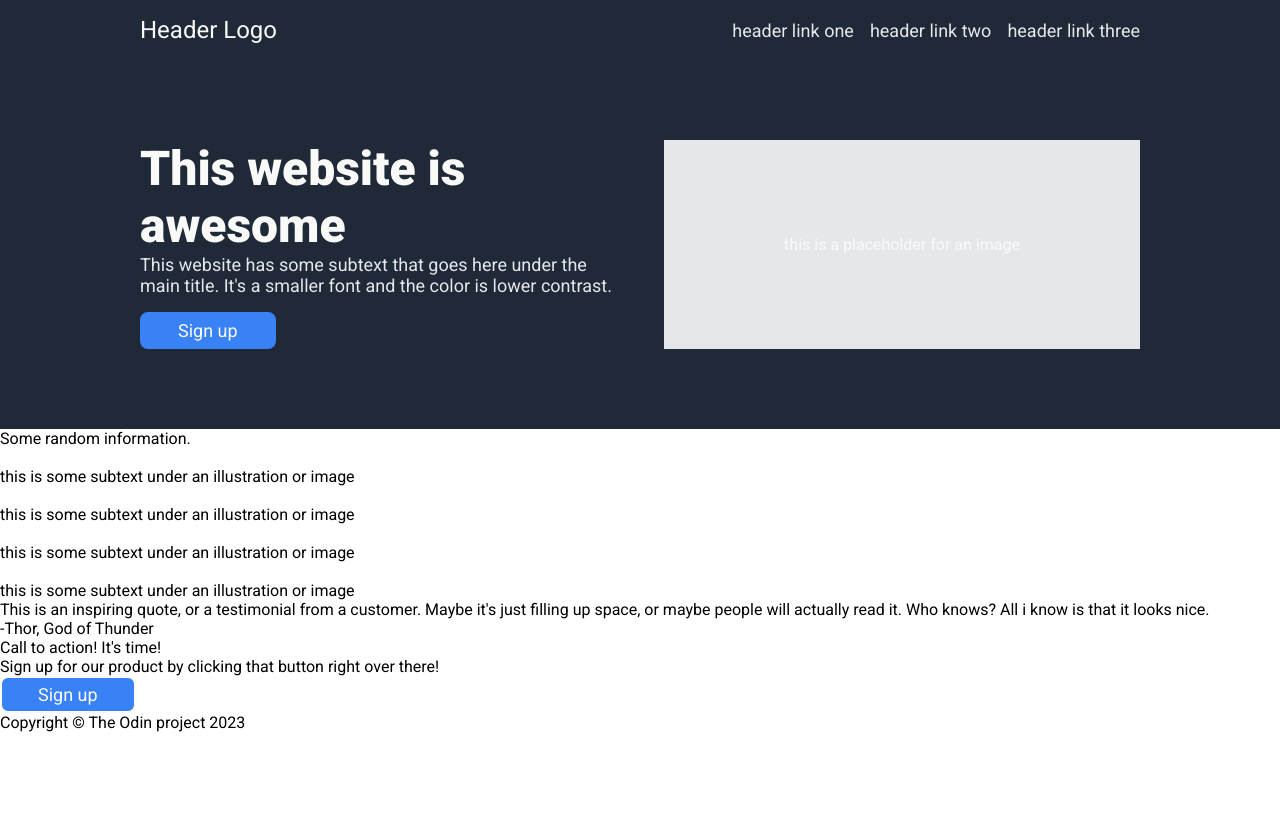
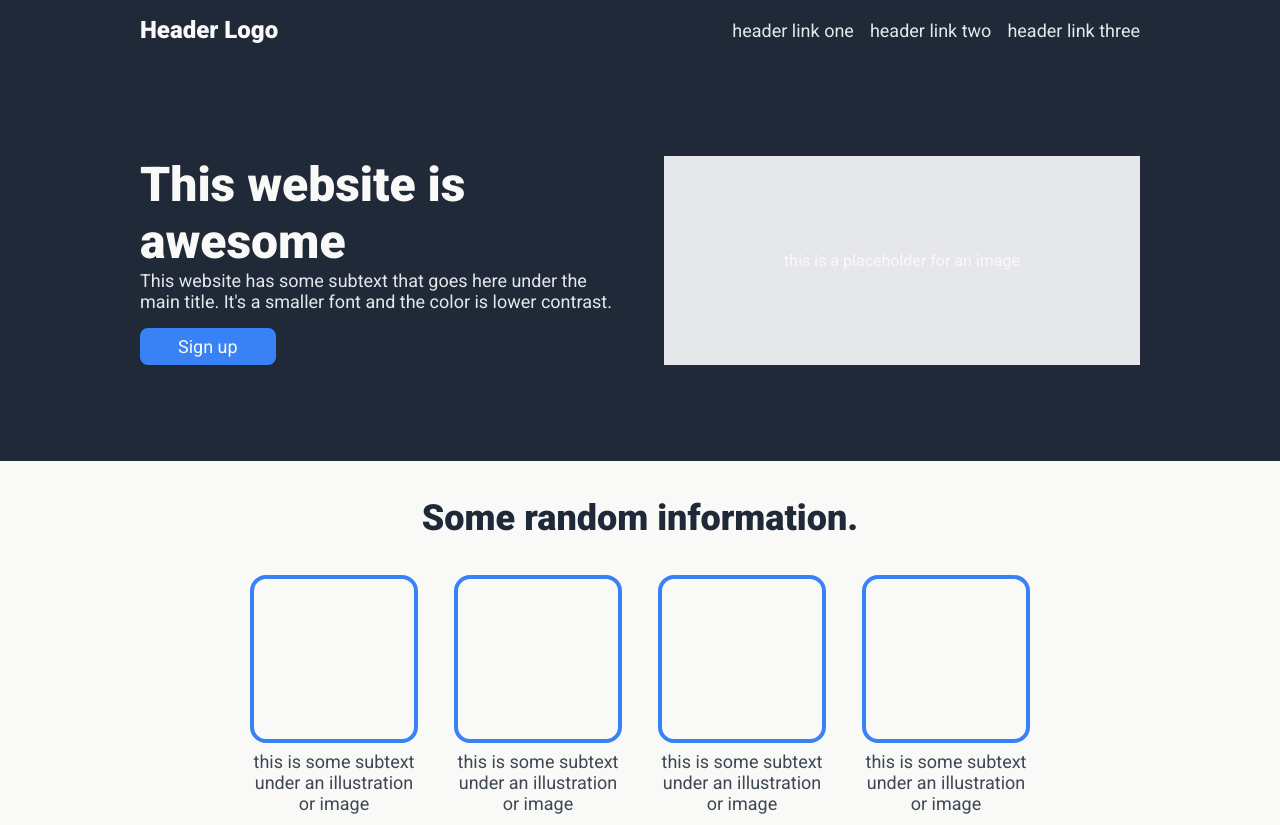
Before and after one commit to pedrosdev/odin-landing-page, a plain HTML site: page index.html in a window 1280 px wide. Shown: the top 825 px of the page. Before the commit the page ends 800 px from the top, so only its background shows below. Drawn offline with Linux system fonts and the light colour scheme.

Commit message:
Add style to information section
Also made some minor changes to other sections' css

```diff
--- a/index.html
+++ b/index.html
@@ -32,19 +32,19 @@
                 <div class="title">Some random information.</div>
                 <div class="info">
                     <div>
-                        <img src="" alt="">
+                        <div class="info-img"><img src="" alt=""></div>
                         <p>this is some subtext under an illustration or image</p>
                     </div>
                     <div>
-                        <img src="" alt="">
+                        <div class="info-img"><img src="" alt=""></div>
                         <p>this is some subtext under an illustration or image</p>
                     </div>
                     <div>
-                        <img src="" alt="">
+                        <div class="info-img"><img src="" alt=""></div>
                         <p>this is some subtext under an illustration or image</p>
                     </div>
                     <div>
-                        <img src="" alt="">
+                        <div class="info-img"><img src="" alt=""></div>
                         <p>this is some subtext under an illustration or image</p>
                     </div>
                 </div>
--- a/style.css
+++ b/style.css
@@ -5,8 +5,10 @@
   padding: 0;
 }
 
-html, body {
+body {
   font-family: Roboto, sans-serif;
+  display: flex;
+  flex-direction: column;
 }
 
 .hero-container {
@@ -35,7 +37,7 @@ html, body {
   max-width: 1000px;
   display: flex;
   margin: 0 auto;
-  padding: 80px 24px;
+  padding: 96px 24px;
   gap: 48px;
 }
 
@@ -45,9 +47,6 @@ html, body {
 
 .logo, .hero-text h1 {
   color: #f9faf8;
-}
-
-.hero-text h1 {
   font-size: 48px;
   font-weight: 900;
 }
@@ -81,3 +80,47 @@ html, body {
   background-color: #e5e7eb;
   color: #f9faf8;
 }
+
+.content {
+  flex: auto;
+  background-color: #f9faf8;
+}
+
+.info-container {
+  display: flex;
+  flex-direction: column;
+  justify-content: center;
+  align-items: center;
+}
+
+.info-container .title {
+  margin: 36px 0;
+  color: #1f2937;
+  font-size: 36px;
+  font-weight: 900;
+}
+
+.info {
+  display: flex;
+  justify-content: center;
+  gap: 36px;
+  margin-bottom: 60px;
+}
+
+.info div {
+  flex-basis: 0;
+  text-align: center;
+}
+
+.info-img {
+  width: 160px;
+  height: 160px;
+  border: 4px solid #3882f6;
+  border-radius: 16px;
+}
+
+.info p {
+  margin: 8px 0;
+  color: #3e4753;
+  font-size: 18px
+}
```
